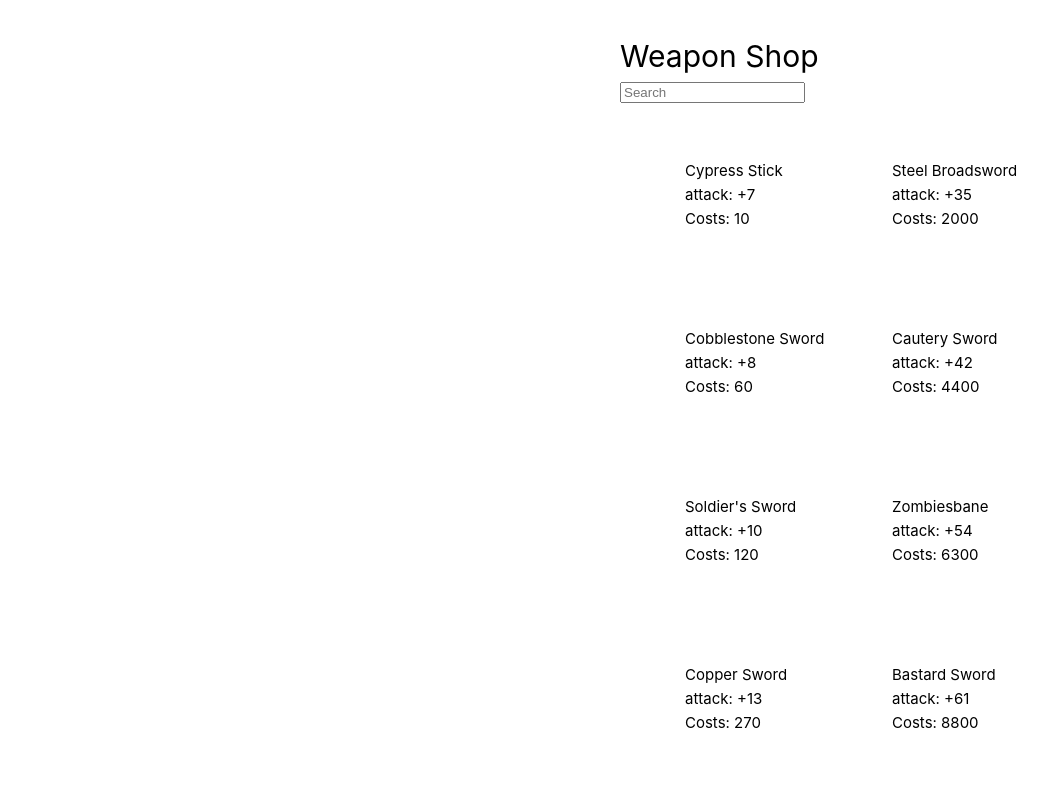
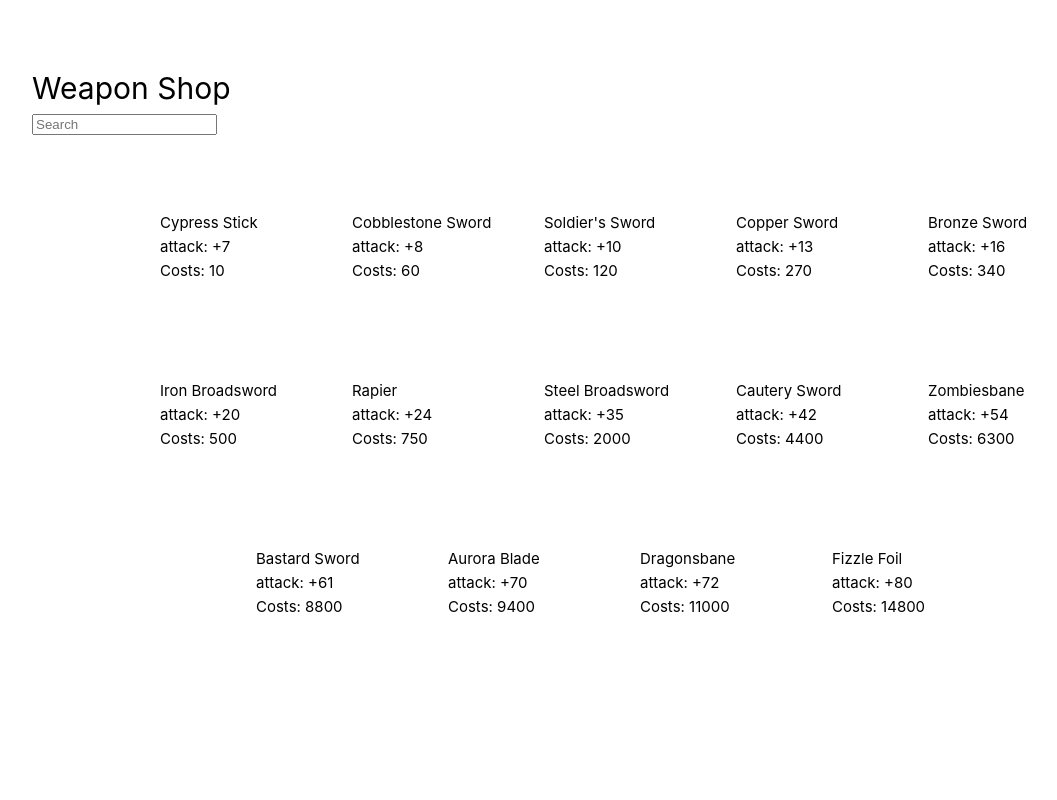
Before and after one commit to lincoln-anderson/DQ-E-Commerce, a Vue app in the folder DQ-E-Commerce/: page / in a window 1280 px wide. Shown: the top 800 px of the page, without its empty margins (20-1077 px from the left). Built offline with nearby package versions, Linux system fonts and the light colour scheme.

Commit message:
Layout now works and it full reactive

```diff
--- a/DQ-E-Commerce/src/App.vue
+++ b/DQ-E-Commerce/src/App.vue
@@ -49,31 +49,4 @@
 nav a:first-of-type {
   border: 0;
 }
-
-@media (min-width: 1024px) {
-  header {
-    display: flex;
-    place-items: center;
-    padding-right: calc(var(--section-gap) / 2);
-  }
-
-  .logo {
-    margin: 0 2rem 0 0;
-  }
-
-  header .wrapper {
-    display: flex;
-    place-items: flex-start;
-    flex-wrap: wrap;
-  }
-
-  nav {
-    text-align: left;
-    margin-left: -1rem;
-    font-size: 1rem;
-
-    padding: 1rem 0;
-    margin-top: 1rem;
-  }
-}
 </style>
--- a/DQ-E-Commerce/src/assets/main.css
+++ b/DQ-E-Commerce/src/assets/main.css
@@ -14,22 +14,3 @@
   color: hsla(160, 100%, 37%, 1);
   transition: 0.4s;
 }
-
-@media (hover: hover) {
-  a:hover {
-    background-color: hsla(160, 100%, 37%, 0.2);
-  }
-}
-
-@media (min-width: 1024px) {
-  body {
-    display: flex;
-    place-items: center;
-  }
-
-  #app {
-    display: grid;
-    grid-template-columns: 1fr 1fr;
-    padding: 0 2rem;
-  }
-}
--- a/DQ-E-Commerce/src/components/TheWelcome.vue
+++ b/DQ-E-Commerce/src/components/TheWelcome.vue
@@ -1,5 +1,5 @@
 <template>
-  <div class="catalog">
+  <div class="weaponCatalog">
     <div class="catalogTop">
       <div class="catalogTopLeft">
         <h1 class="catalogTitle">Weapon Shop</h1>
@@ -111,9 +111,10 @@
 
 
 <style>
-  .catalog {
+  .weaponCatalog {
     max-width: 1250px;
     margin: 2rem auto;
+    padding: 0 20px;
   }
   li {
     padding-bottom: 8px;
@@ -121,8 +122,11 @@
     list-style-type: none;
   }
   ul {
-    column-count: 2;
-    align-content: center;
+    display: flex;
+    flex-wrap: wrap;
+    justify-content: center;
+    margin: 20px 20px 0 0;
+    list-style: none;
   }
   .container {
     display: grid;
```
